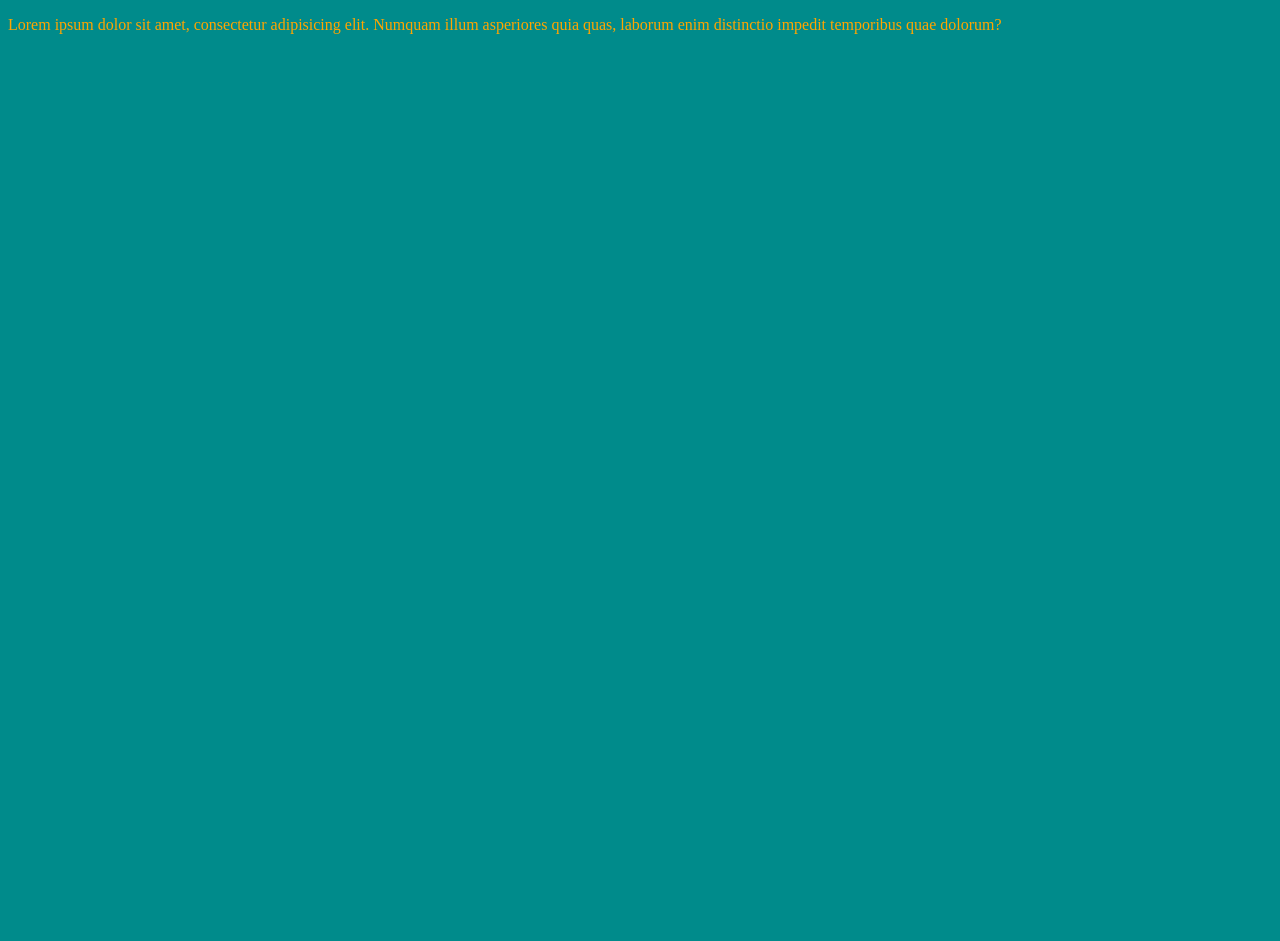
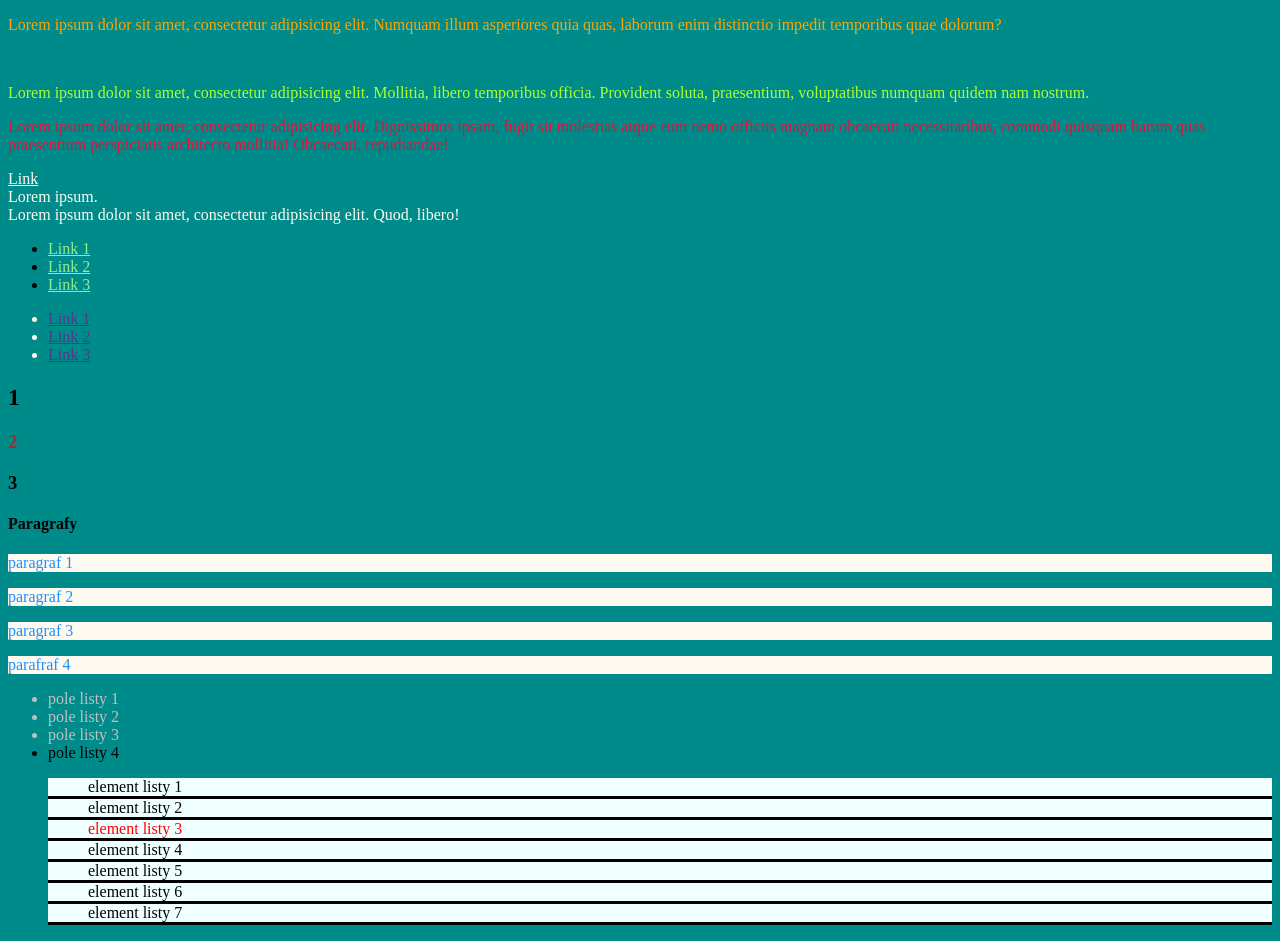
Before and after one commit to macmaz/css_podstawy, a plain HTML site: page index.html in a window 1280 px wide. Before the commit the page ends 800 px from the top, so only its background shows below. Drawn offline with Linux system fonts and the light colour scheme.

Commit message:
selektory koniec

```diff
--- a/css/style.css
+++ b/css/style.css
@@ -8,3 +8,53 @@ body {
 p {
     color: orange;
 }
+
+#paragraf {
+
+    color: greenyellow;
+}
+
+.klasa-paragrafu {
+
+    color: crimson;
+}
+
+a, span, div {
+    color: floralwhite;
+}
+
+/*selektor potomny*/
+
+li > a {
+    color:lightgreen;
+}
+
+div a {
+
+    color: darkslateblue;
+}
+h2+h3 {
+    color:brown;
+}
+
+h4 ~ p {
+    color: dodgerblue;
+    background-color: floralwhite;
+}
+
+
+#lista-agnieszki > li:not(.last) {
+
+    color:silver;
+}
+
+ul#lista-karoliny>ol {
+
+    color:black;
+    background-color: azure;
+    border-bottom: solid black;
+}
+
+ul#lista-karoliny > ol:nth-child(3){
+    color:red;
+}
--- a/index.html
+++ b/index.html
@@ -1,16 +1,92 @@
 <!DOCTYPE html>
 <html lang="en">
+
 <head>
     <meta charset="UTF-8">
     <title>Style CSS</title>
-   <link rel="stylesheet" href="css/style.css" type="text/css">
-   <link href="https://fonts.googleapis.com/css?family=Roboto:100" type="text/css" rel="stylesheet" >
+    <link rel="stylesheet" href="css/style.css" type="text/css">
+    <link href="https://fonts.googleapis.com/css?family=Roboto:100" type="text/css" rel="stylesheet">
 </head>
+
 <body>
 
     <!-- Selektor znacznika -->
 
     <p>Lorem ipsum dolor sit amet, consectetur adipisicing elit. Numquam illum asperiores quia quas, laborum enim distinctio impedit temporibus quae dolorum?</p>
+    <br/>
+
+    <p id="paragraf">
+    Lorem ipsum dolor sit amet, consectetur adipisicing elit. Mollitia, libero temporibus officia. Provident soluta, praesentium, voluptatibus numquam quidem nam nostrum.
+    </p>
+
+    <p class="klasa-paragrafu">
+        Lorem ipsum dolor sit amet, consectetur adipisicing elit. Dignissimos ipsam, fugit sit molestias atque eum nemo officiis magnam obcaecati necessitatibus, commodi quisquam harum quas praesentium perspiciatis architecto mollitia! Obcaecati, repudiandae!
+    </p>
+
+    <!-- łączenie selektorów -->
+
+    <a href="">Link</a>
+    <br/>
+    <span>Lorem ipsum.</span>
+    <div>Lorem ipsum dolor sit amet, consectetur adipisicing elit. Quod, libero!</div>
+
+
+    <!--    selektor potomny-->
+    <ul>
+        <li><a href="">Link 1</a></li>
+        <li><a href="">Link 2</a></li>
+        <li><a href="">Link 3</a></li>
+    </ul>
+
+    <!-- selektor elementów potownmych-->
+    <div>
+        <ul>
+            <li><a href="">Link 1</a></li>
+            <li><a href="">Link 2</a></li>
+            <li><a href="">Link 3</a></li>
+        </ul>
+    </div>
+
+    <!--   selektor bliskiego rodzieństwa-->
+
+    <header>
+        <h2>1</h2>
+        <h3>2</h3>
+        <h3>3</h3>
+
+    </header>
+
+    <!--   selektor rodzieństwa -->
+
+    <header>
+        <h4>Paragrafy</h4>
+        <p>paragraf 1</p>
+        <p>paragraf 2</p>
+        <p>paragraf 3</p>
+        <p>parafraf 4</p>
+
+    </header>
+
+<!--selektor wykluczający-->
+
+<ul id="lista-agnieszki">
+    <li class="list-item">pole listy 1</li>
+    <li class="list-item">pole listy 2</li>
+    <li class="list-item">pole listy 3</li>
+    <li class="list-item last">pole listy 4</li>
+</ul>
+
+<!--selktor kolejnego elementu potownego-->
+<ul id="lista-karoliny">
+    <ol>element listy 1</ol>
+    <ol>element listy 2</ol>
+    <ol>element listy 3</ol>
+    <ol>element listy 4</ol>
+    <ol>element listy 5</ol>
+    <ol>element listy 6</ol>
+    <ol>element listy 7</ol>
+</ul>
 
 </body>
+
 </html>
```
